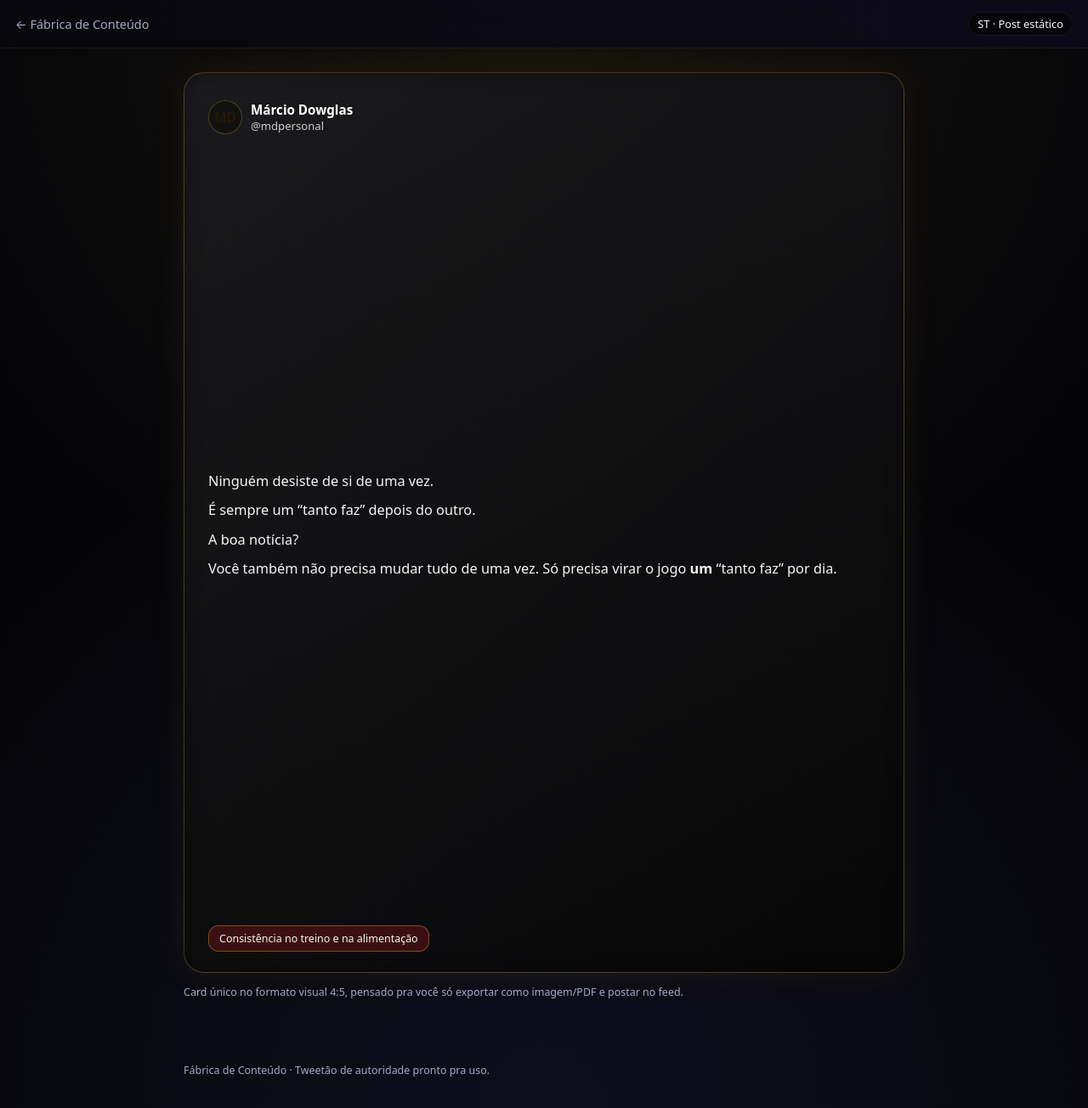
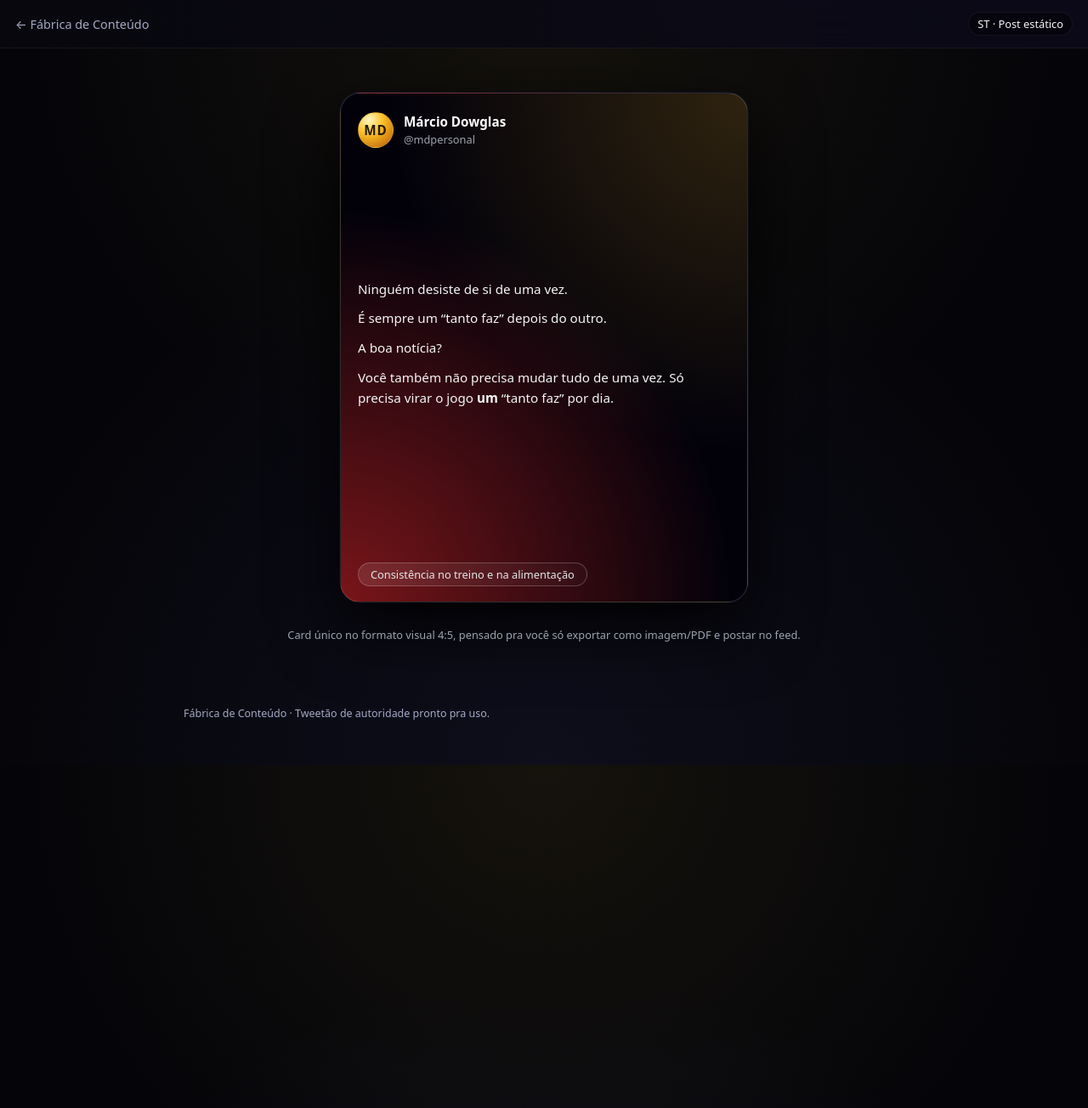
Before and after one commit to mbritodowglas-collab/fabrica-conteudo, a Jekyll site: the page built from content/static/post-teste.md, in a window 1280 px wide. Shown: the whole page at 85% size. Built offline with Jekyll 4.4.1, drawn with Linux system fonts in a browser that asks for light colours.

Commit message:
Atualizar o style.css

```diff
--- a/assets/css/style.css
+++ b/assets/css/style.css
@@ -1614,3 +1614,145 @@ main {
   color: #d4af37; /* dourado */
   border: 1px solid rgba(212,175,55,0.3);
 }
+
+/* ================================
+   POSTS ESTÁTICOS (MD PERSONAL)
+   ================================ */
+
+.fc-body--static {
+  background:
+    radial-gradient(circle at top, #111827 0, #020617 40%, #000 100%);
+}
+
+/* Card 4:5 com paleta preto + vermelho + dourado */
+.fc-static-wrapper {
+  display: flex;
+  justify-content: center;
+  padding: 24px 12px 16px;
+}
+
+.fc-static-card {
+  width: min(480px, 100%);
+  aspect-ratio: 4 / 5;
+  border-radius: 24px;
+  padding: 22px 20px 18px;
+  background:
+    radial-gradient(circle at top right, rgba(251, 191, 36, 0.18), transparent 55%),
+    radial-gradient(circle at bottom left, rgba(220, 38, 38, 0.55), transparent 60%),
+    #02010a;
+  border: 1px solid rgba(248, 250, 252, 0.14);
+  box-shadow:
+    0 30px 80px rgba(0, 0, 0, 0.90),
+    0 0 0 1px rgba(15, 23, 42, 0.9);
+  color: #f9fafb;
+}
+
+/* Header tipo Twitter */
+.fc-static-header {
+  display: flex;
+  align-items: center;
+  gap: 12px;
+  margin-bottom: 18px;
+}
+
+.fc-avatar {
+  width: 42px;
+  height: 42px;
+  border-radius: 999px;
+  background:
+    radial-gradient(circle at 30% 20%, #fef9c3, #fbbf24 40%, #b45309 100%);
+  display: flex;
+  align-items: center;
+  justify-content: center;
+  font-weight: 700;
+  font-size: 0.9rem;
+  color: #111827;
+  overflow: hidden;
+  flex-shrink: 0;
+}
+
+.fc-avatar__img {
+  width: 100%;
+  height: 100%;
+  object-fit: cover;
+}
+
+.fc-avatar__text {
+  letter-spacing: 0.06em;
+}
+
+.fc-static-user {
+  display: flex;
+  flex-direction: column;
+  gap: 2px;
+}
+
+.fc-static-user__top {
+  display: flex;
+  align-items: center;
+  gap: 6px;
+}
+
+.fc-static-user__name {
+  font-weight: 600;
+  font-size: 0.95rem;
+}
+
+.fc-static-user__handle {
+  font-size: 0.8rem;
+  color: #9ca3af;
+}
+
+/* Selo verificado (azul padrão) */
+.fc-verified {
+  display: inline-flex;
+  align-items: center;
+  justify-content: center;
+  width: 18px;
+  height: 18px;
+  border-radius: 999px;
+  background: #1d9bf0;
+  box-shadow: 0 0 0 2px #020617;
+}
+
+.fc-verified svg {
+  width: 11px;
+  height: 11px;
+  fill: #f9fafb;
+}
+
+/* Corpo do texto */
+.fc-static-body p {
+  margin: 0 0 0.7rem;
+  font-size: 0.95rem;
+  line-height: 1.55;
+}
+
+/* Tag de contexto */
+.fc-static-footer {
+  margin-top: 18px;
+}
+
+.fc-static-footer__tag {
+  display: inline-flex;
+  align-items: center;
+  justify-content: center;
+  padding: 4px 14px;
+  border-radius: 999px;
+  border: 1px solid rgba(248, 250, 252, 0.22);
+  background: linear-gradient(
+    90deg,
+    rgba(248, 250, 252, 0.10),
+    rgba(248, 250, 252, 0.02)
+  );
+  font-size: 0.8rem;
+  color: #e5e7eb;
+}
+
+/* Hint embaixo do card */
+.fc-static-hint {
+  text-align: center;
+  font-size: 0.8rem;
+  color: #9ca3af;
+  margin-top: 10px;
+}
```
